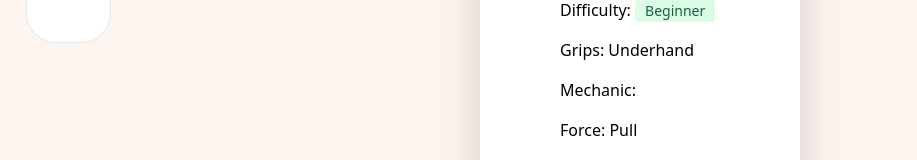
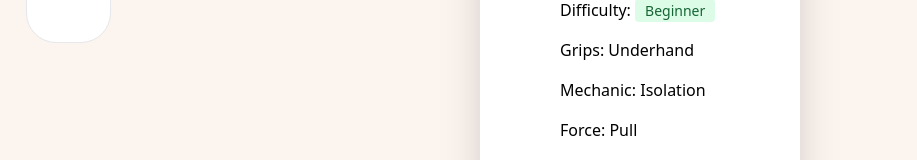
Before and after one commit to ernum/Vizercise, a Next.js app in the folder vizercise/: page /exercise/1 in a window 1280 px wide. Shown: the part 491-651 px from the top of the page, without its empty margins (0-917 px from the left). Built offline with nearby package versions, Linux system fonts and the light colour scheme.

Commit message:
update [exercise.js]

```diff
--- a/vizercise/pages/exercise/[exerciseId].js
+++ b/vizercise/pages/exercise/[exerciseId].js
@@ -46,7 +46,7 @@ export default function Home() {
                     </p>
                     <p className='py-2 font-medium'>Grips: {exercise.grips}</p>
                     <p className='py-2 font-medium'>
-                      Mechanic: {exercise.mechp}
+                      Mechanic: {exercise.mechanic}
                     </p>
                     <p className='py-2 font-medium'>Force: {exercise.force}</p>
                     <p className='py-2 font-medium'>
```
